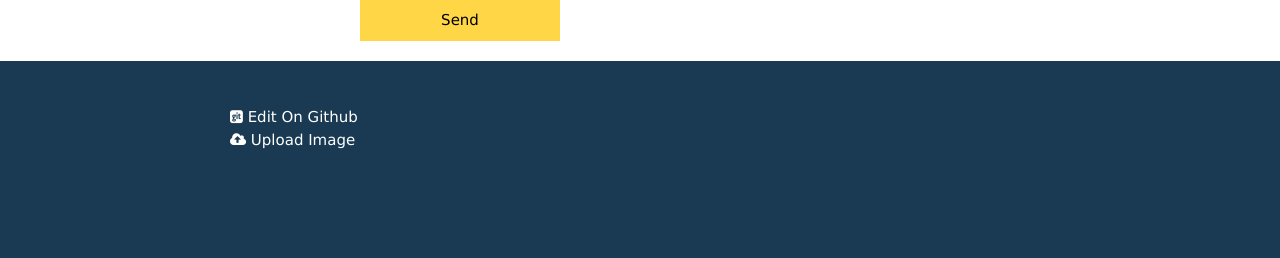
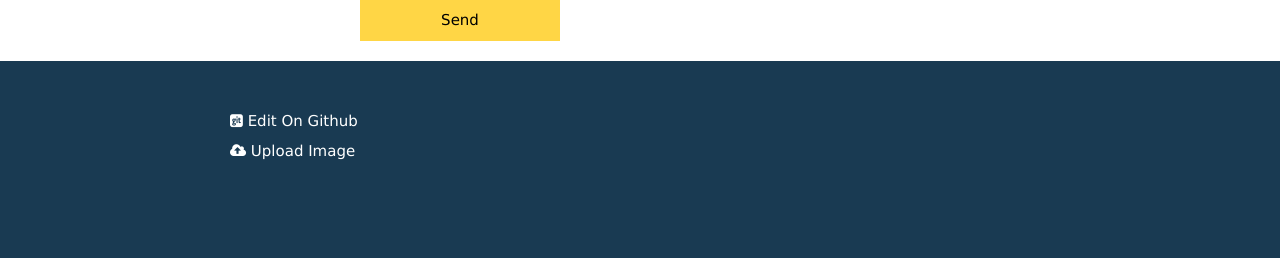
Before and after one commit to rfd3344a/rfd3344.github.io, a Jekyll site: the page built from index.html, in a window 1280 px wide. Shown: the part 945-1203 px from the top of the page. Built offline with Jekyll 4.4.1, drawn with Linux system fonts in a browser that asks for light colours; some web fonts are replaced.

Commit message:
Update general.css

```diff
--- a/css/general.css
+++ b/css/general.css
@@ -50,7 +50,11 @@ footer{
 }
 footer ul li{
 	list-style: none;
+  	line-height:30px;
 }
 footer ul li a{
  	text-decoration: none;
 }
+footer ul li:hover a{
+    text-decoration: underline;
+}
```
